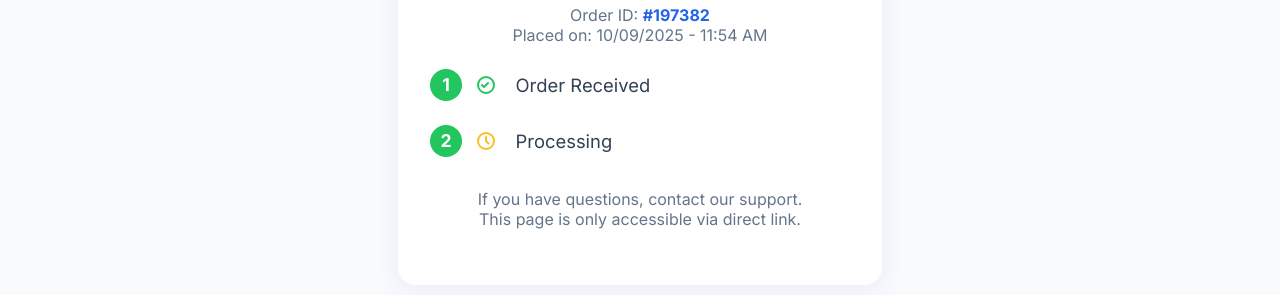
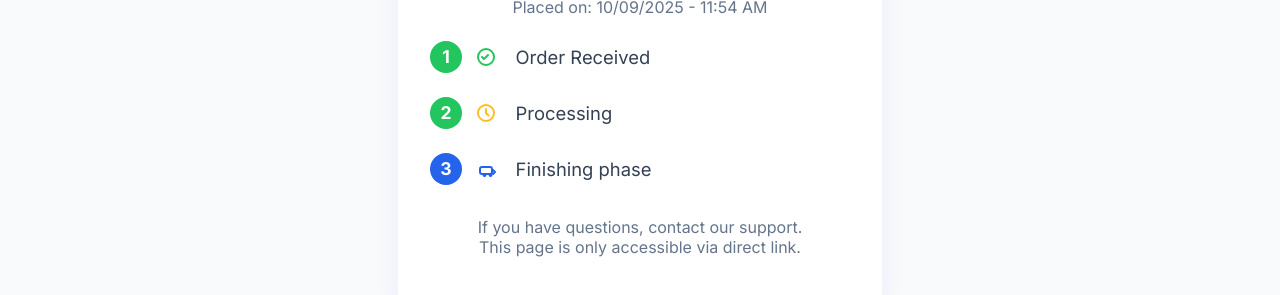
Before and after one commit to GreenToastSoftware/greentoastsoftware.github.io, a plain HTML site: page order_status-197382.html in a window 1280 px wide. Shown: the part 399-694 px from the top of the page. Drawn offline with Linux system fonts and the light colour scheme.

Commit message:
Add files via upload

```diff
--- a/order_status-197382.html
+++ b/order_status-197382.html
@@ -310,7 +310,7 @@
         <span class="step-icon" title="Shipped">
           <svg width="20" height="20" fill="none" stroke="#2563eb" stroke-width="2" stroke-linecap="round" stroke-linejoin="round"><rect x="4" y="8" width="12" height="7" rx="2"/><path d="M17 11l2 2-2 2"/><circle cx="8.5" cy="16" r="1"/><circle cx="14.5" cy="16" r="1"/></svg>
         </span>
-        <div class="step-label">Shipped</div>
+        <div class="step-label">Finishing phase</div>
       </div>
       <div class="step">
         <div class="step-circle">4</div>
@@ -347,7 +347,7 @@
     dropdownContent.addEventListener('mouseleave', hideDropdown);
 
     // Defina aqui os passos que deseja mostrar, ex: [1, 2, 3] ou [2, 4]
-    const visibleSteps = [1, 2];
+    const visibleSteps = [1, 2, 3];
 
     document.addEventListener('DOMContentLoaded', function() {
       const steps = document.querySelectorAll('.progress-steps .step');
```
Also changed, not shown: order_status-195729.html (+1 -1 lines).
